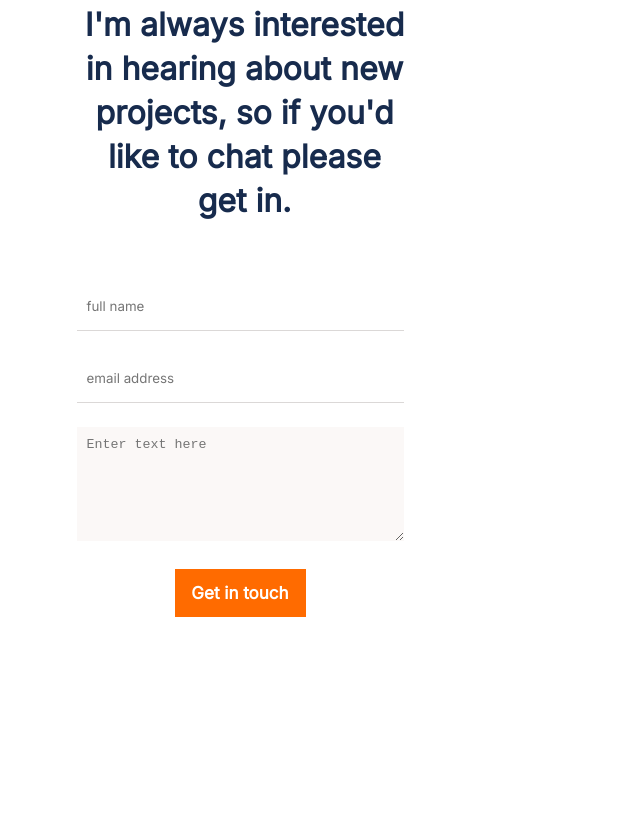
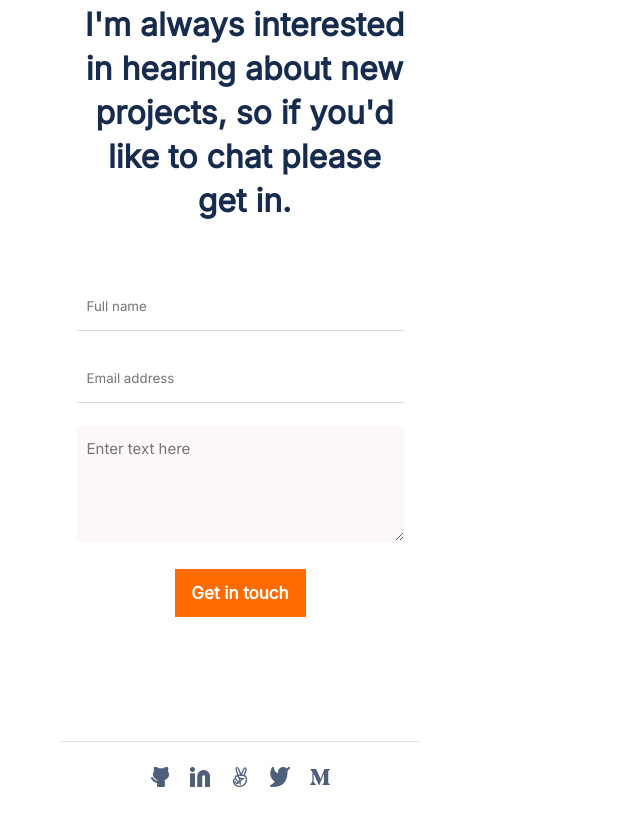
Before and after one commit to Yerimah/My-portfolio, a website: page index.html in a window 1280 px wide. Shown: the part 6873-7706 px from the top of the page, without its empty margins (0-640 px from the left). Before the commit the page ends 7590 px from the top, so only its background shows below. Drawn offline with Linux system fonts and the light colour scheme.

Commit message:
add footer icons and border line

```diff
--- a/index.html
+++ b/index.html
@@ -254,14 +254,14 @@
             <input
             type="text"
             id="name"
-            placeholder="full name"
+            placeholder="Full name"
             maxlength="30"
             name="full name" required>
 
             <input
             type="email"
             id="email"
-            placeholder="email address"
+            placeholder="Email address"
             name="email" required>
 
             <textarea
@@ -274,6 +274,28 @@
             <button type="submit" class="contact-btn">Get in touch</button>
         </form>
 
+        <ul class="contact-icons">
+            <li>
+                <a href="#"><img src="./images/darkgit.png" alt=""/></a>
+            </li>
+
+            <li>
+                <a href="#"><img src="./images/darklinked.png" alt=""/></a>
+            </li>
+
+            <li>
+                <a href="#"><img src="./images/darkangel.png" alt=""/></a>
+            </li>
+
+            <li>
+                <a href="#"><img src="./images/Disabled.png" alt=""/></a>
+            </li>
+
+            <li>
+                <a href="#"><img src="./images/darkmedium.png" alt=""/></a>
+            </li>
+        </ul>
+
         </div>
 </body>
 </html>
--- a/style.css
+++ b/style.css
@@ -498,6 +498,10 @@ input {
   border: none;
   background-color: rgba(251, 248, 247, 1);
   margin-bottom: 24px;
+  font-family: 'inter', sans-serif;
+  font-weight: 400;
+  font-size: 15px;
+  line-height: 24px;
 }
 
 ::placeholder {
@@ -515,8 +519,16 @@ input {
   line-height: 24px;
   border: none;
   align-items: center;
+  margin-bottom: 124px;
 }
 
 form {
   text-align: center;
 }
+
+.contact-icons {
+  display: flex;
+  justify-content: center;
+  border-top: 1px solid rgba(223, 225, 230, 1);
+  padding-top: 15px;
+}
```
Also changed, not shown: images/Disabled.png (added), images/darkangel.png (added), images/darkgit.png (added), images/darklinked.png (added), images/darkmedium.png (added).
